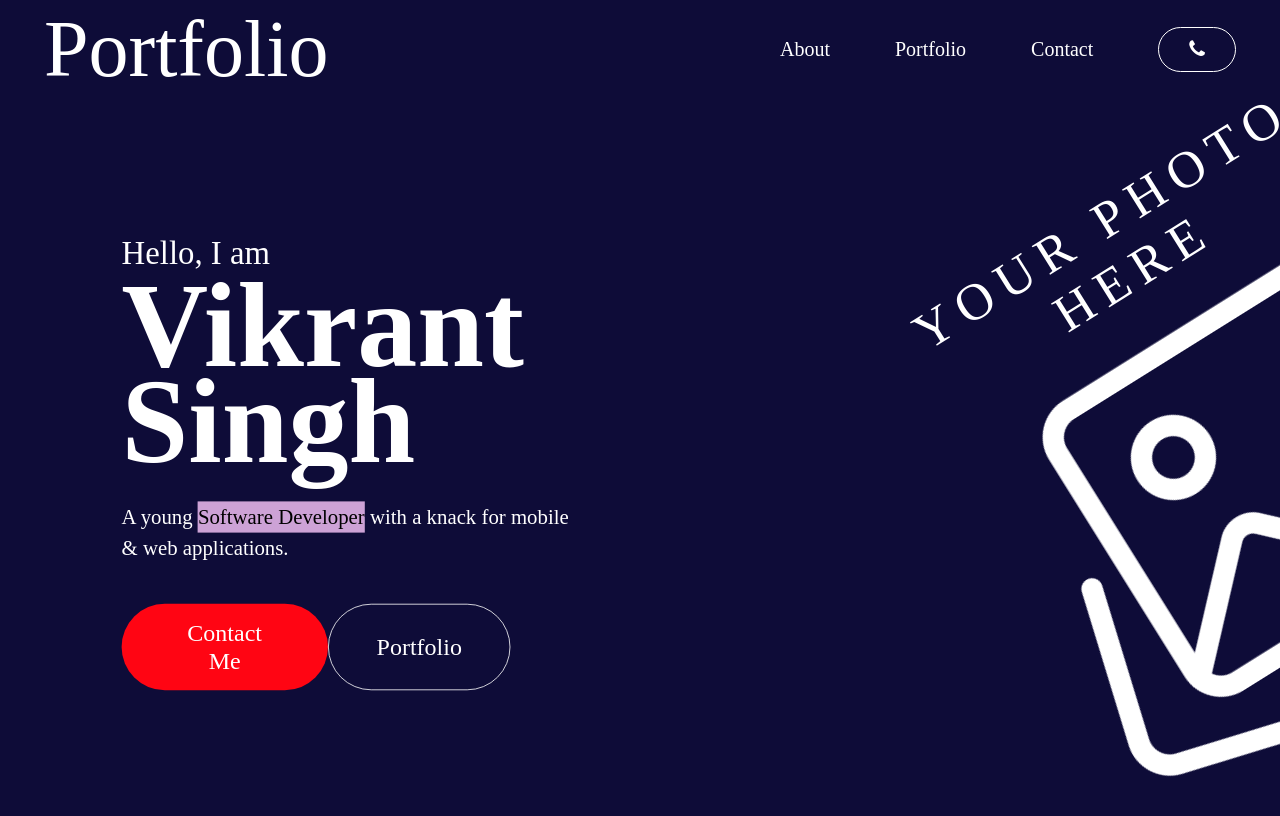
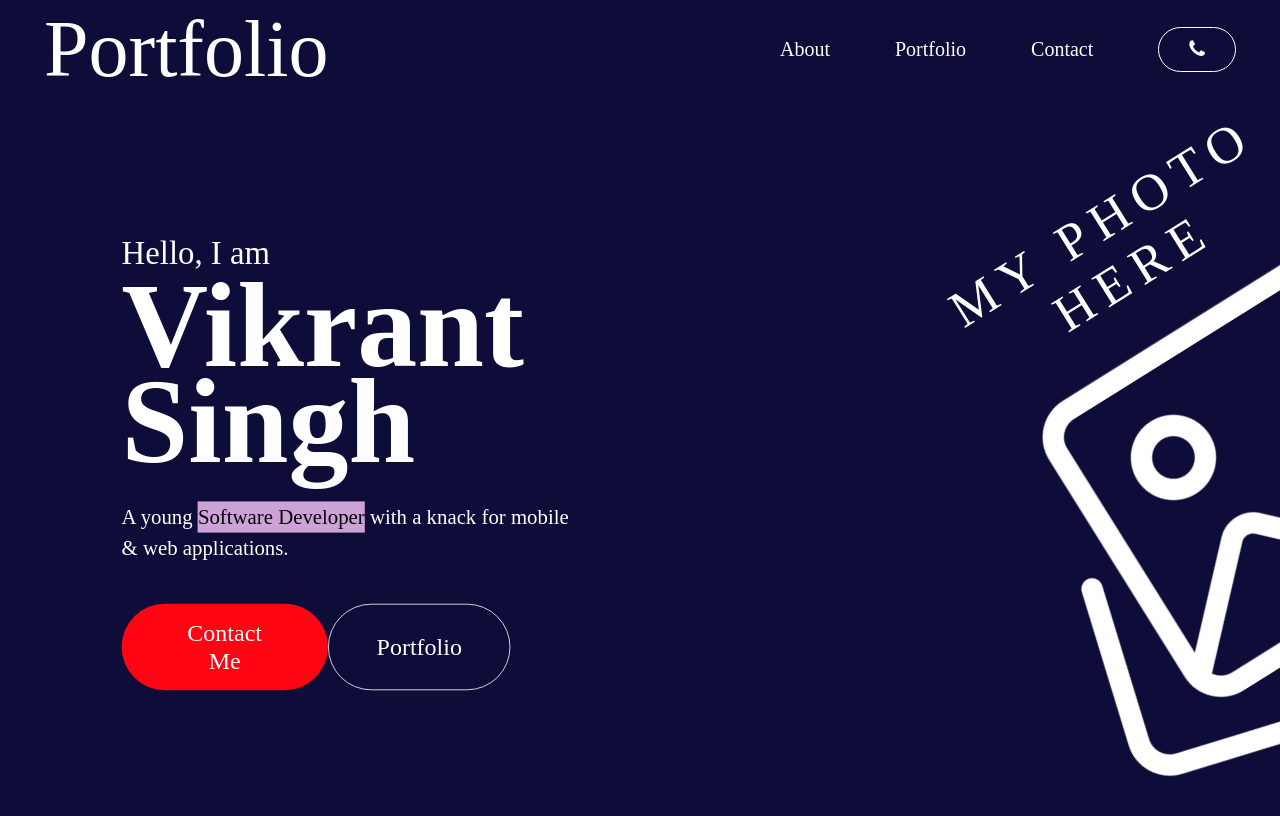
Before and after one commit to guyVicky/portfolio, a plain HTML site: page index.html in a window 1280 px wide. Shown: the top 816 px of the page. Drawn offline with Linux system fonts and the light colour scheme.

Commit message:
minor semantic change

```diff
--- a/index.html
+++ b/index.html
@@ -36,7 +36,7 @@
             </div>
             <div class="right_intro">
                 <div class="move">
-                    <div class="cap">YOUR PHOTO <br> HERE</div>
+                    <div class="cap">MY PHOTO <br> HERE</div>
                     <div class="pfp"><img src="assets/image-gallery.png"></div>
                 </div>
             </div>
```
